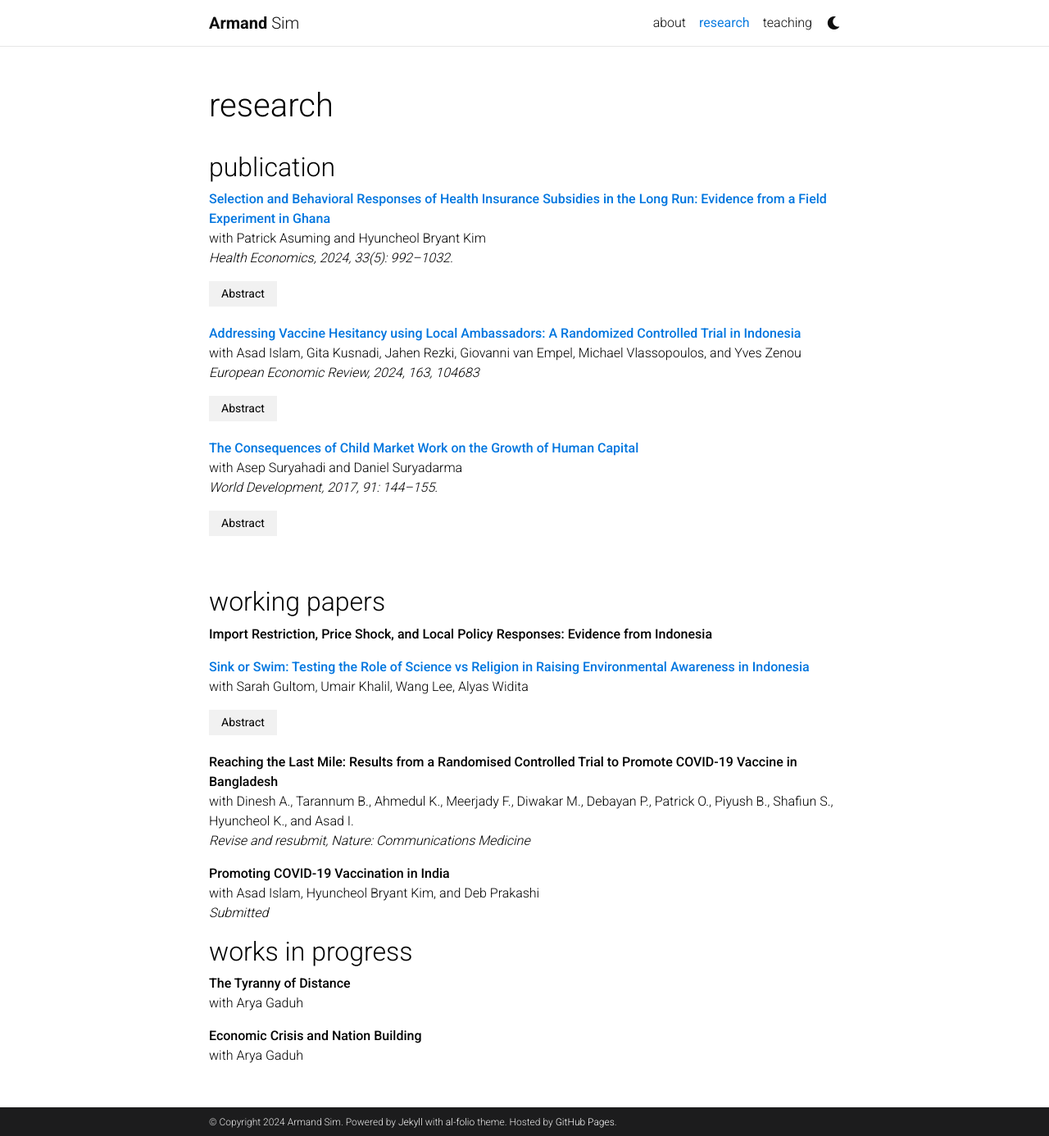
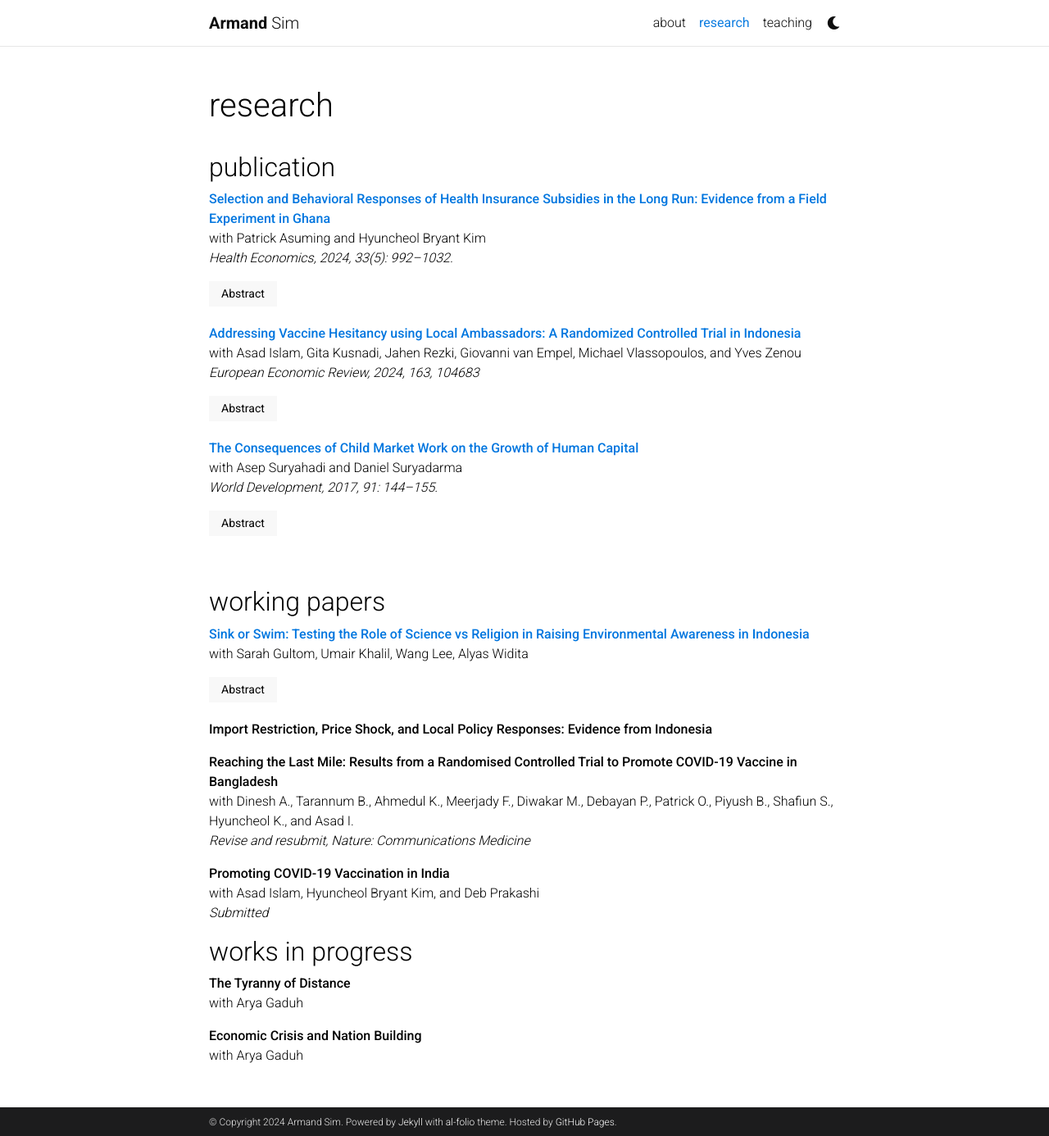
Before and after one commit to armandsim/armandsim.github.io, a Jekyll site: the page built from _pages/research.md, in a window 1280 px wide and 1386 px high. Shown: the whole window at 82% size. Built offline with Jekyll 4.4.1, drawn with Linux system fonts in a browser that asks for light colours; comment, search, counter and statistics services are not loaded; a style sheet for code colours, icons or effects is not loaded.

Commit message:
Update research.md

```diff
--- a/_pages/research.md
+++ b/_pages/research.md
@@ -7,6 +7,7 @@ nav_order: 2
 ---
 
 <!-- CSS styles -->
+
 <style>
 /* Styles for light mode */
 @media (prefers-color-scheme: light) {
@@ -15,7 +16,7 @@ nav_order: 2
         background-color: #ffffff;
     }
     .abstract-button {
-        background-color: #f1f1f1;
+        background-color: #f8f8f8; /* Lighter background for buttons */
         color: #000000;
     }
     .abstract-content {
@@ -31,7 +32,7 @@ nav_order: 2
         background-color: #1a1a1a;
     }
     .abstract-button {
-        background-color: #333333;
+        background-color: #444444; /* Lighter background for buttons in dark mode */
         color: #ffffff;
     }
     .abstract-content {
@@ -86,8 +87,8 @@ We study the effects of a health insurance subsidy in Ghana, where mandates are
 with Asad Islam, Gita Kusnadi, Jahen Rezki, Giovanni van Empel, Michael Vlassopoulos, and Yves Zenou <br>
 *European Economic Review, 2024, 163, 104683* <br>
 
-<button class="abstract-button" onclick="toggleAbstract('abstract1')">Abstract</button>
-<div id="abstract1" class="abstract abstract-content">
+<button class="abstract-button" onclick="toggleAbstract('abstract2')">Abstract</button>
+<div id="abstract2" class="abstract abstract-content">
 In settings where resistance and rampant misinformation against vaccines exist, the prospect of containing infectious diseases remains a challenge. Can delivery of information regarding the benefits of vaccination through personal home visits by local ambassadors increase vaccine uptake? We conduct a door-to-door randomized information campaign targeted towards COVID-19 unvaccinated individuals in rural Indonesia. We recruited ambassadors from local villages tasked to deliver information about COVID-19 vaccines and promote vaccination through one-on-one meetings, using an interpersonal behavioral change communication approach. To investigate which type of ambassador—health cadres, influential individuals, and laypersons—is the most effective, we randomly vary the type of ambassador that delivers the information at the village level. We find that the overall vaccination take-up is quite moderate and that there are no differences in vaccination outcomes across the treatment groups. These results highlight the challenge of boosting vaccine uptake in late stages of a pandemic.
 </div>
  {: style="text-align: justify"}
@@ -96,8 +97,8 @@ In settings where resistance and rampant misinformation against vaccines exist,
 with Asep Suryahadi and Daniel Suryadarma <br>
 *World Development, 2017, 91: 144–155.* <br>
 
-<button class="abstract-button" onclick="toggleAbstract('abstract1')">Abstract</button>
-<div id="abstract1" class="abstract abstract-content">
+<button class="abstract-button" onclick="toggleAbstract('abstract3')">Abstract</button>
+<div id="abstract3" class="abstract abstract-content">
 The paper measures the effect of child market work on the long-term growth of human capital, focusing on the output of the human capital production: mathematics skills, cognitive skills, pulmonary function, and educational attainment. Our full sample is drawn from a rich longitudinal dataset Indonesia Family Life Survey (IFLS). We address endogeneity of child market work using provincial legislated minimum wage as the instrument. Our instrumental variable estimation shows that child labor negatively affects mathematics skills and pulmonary function, but not cognitive skills and educational attainment. We find heterogeneities in type of work. Those who work outside of family business have lower educational attainment than those working for family business.
 </div>
  {: style="text-align: justify"}
@@ -106,16 +107,16 @@ The paper measures the effect of child market work on the long-term growth of hu
 
 ## working papers
 
-**Import Restriction, Price Shock, and Local Policy Responses: Evidence from Indonesia** <br>
-
 **[Sink or Swim: Testing the Role of Science vs Religion in Raising Environmental Awareness in Indonesia](/docs/jakarta_draft.pdf)** <br>
 with Sarah Gultom, Umair Khalil, Wang Lee, Alyas Widita <br>
 
-<button class="abstract-button" onclick="toggleAbstract('abstract1')">Abstract</button>
-<div id="abstract1" class="abstract abstract-content">
+<button class="abstract-button" onclick="toggleAbstract('abstract4')">Abstract</button>
+<div id="abstract4" class="abstract abstract-content">
 Promoting awareness and encouraging pro-sustainability behaviors to mitigate climate and environmental issues can be challenging due to their polarizing nature. We conduct a large-scale online experiment in Jakarta, the world's fastest sinking city, to examine the impact of messenger identity and narrative style on awareness and behavior regarding land subsidence, a human-induced climate change phenomenon. We vary the messenger identity (an actor portraying either a religious leader or a scientist) and the narrative style of the message (religious vs. scientific). Our results show that exposure to an environmental video message, as opposed to a placebo, increases beliefs, trust in institutions, and pro-sustainability behaviors. The largest impacts arise when a scientist delivers a message embedded with a religious narrative, increasing participants' perceptions of the messenger as persuasive and trustworthy. The effects are more pronounced among individuals with low prior knowledge, high trust in authorities, and those less reliant on groundwater. However, we find limited evidence of heterogeneous treatment effects on actions. Our findings highlight the importance of carefully considering both the message and the messenger in communication strategies in a diverse population.
 </div>
  {: style="text-align: justify"}
+
+ **Import Restriction, Price Shock, and Local Policy Responses: Evidence from Indonesia** <br>
 
 **Reaching the Last Mile: Results from a Randomised Controlled Trial to Promote COVID-19 Vaccine in Bangladesh** <br>
 with Dinesh A., Tarannum B., Ahmedul K., Meerjady F., Diwakar M., Debayan P., Patrick O., Piyush B., Shafiun S., Hyuncheol K., and Asad I. <br>
```
